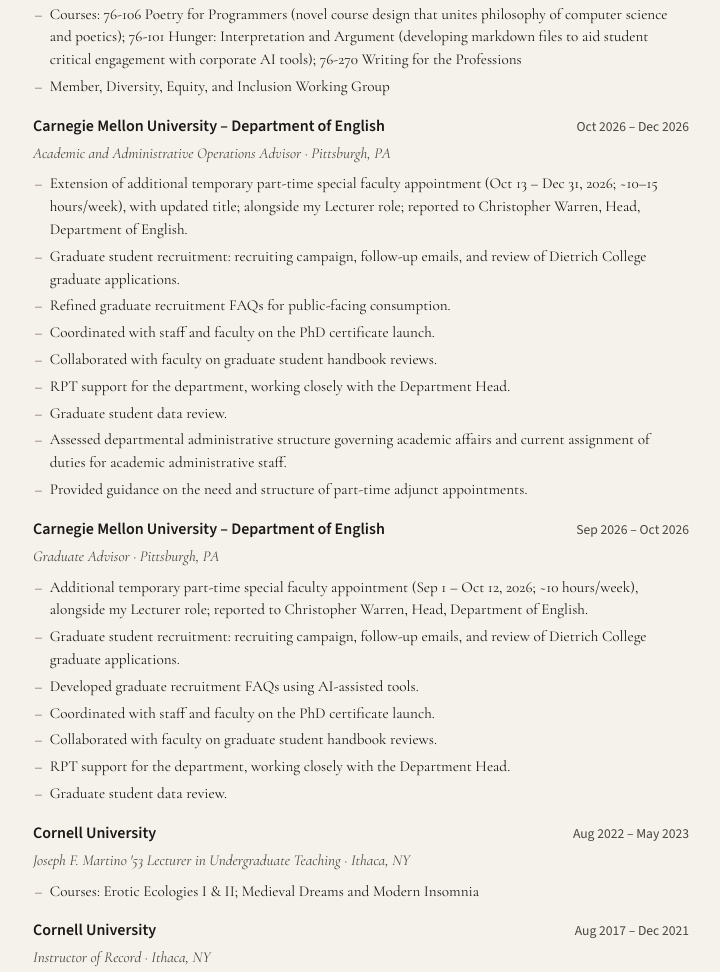
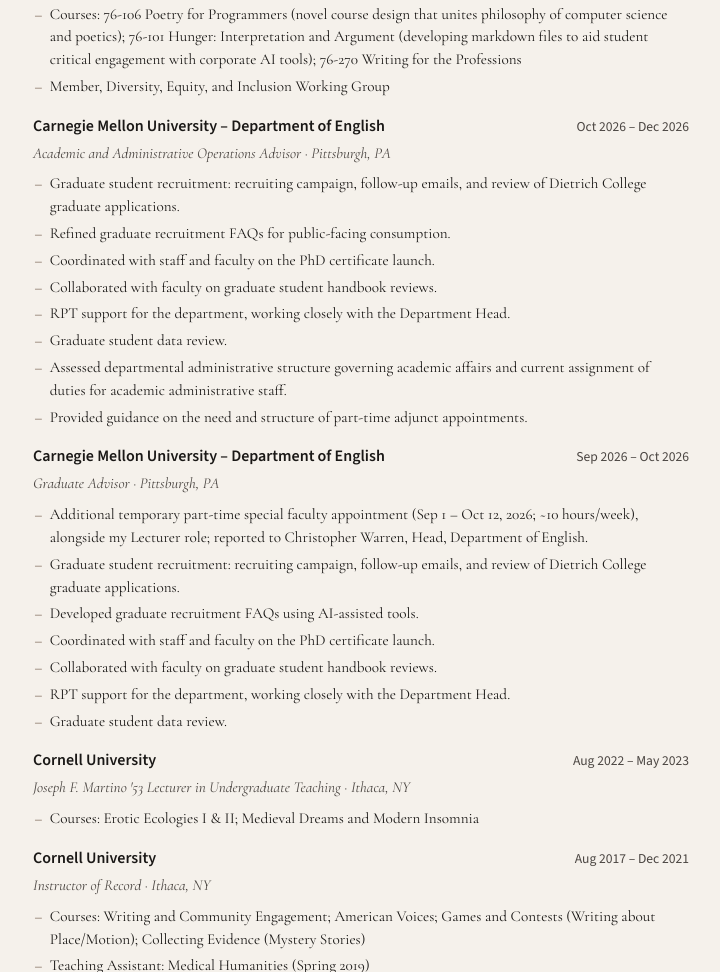
Before and after one commit to buzzcauldron/buzzcauldron.github.io, a plain HTML site: page index.html in a window 1280 px wide. Shown: the part 10261-11233 px from the top of the page, without its empty margins (279-999 px from the left). Drawn offline with nearby package versions, Linux system fonts and the light colour scheme.

Commit message:
Remove extension-contract intro bullets for Operations Advisor.
Drop extension framing on site, full CV, and all job resumes.

```diff
--- a/index.html
+++ b/index.html
@@ -813,7 +813,6 @@ The object of poetry is confessedly to act upon the emotions; and therein is poe
         <h3>Carnegie Mellon University – Department of English <span class="date">Oct 2026 – Dec 2026</span></h3>
         <p class="role">Academic and Administrative Operations Advisor · Pittsburgh, PA</p>
         <ul>
-          <li>Extension of additional temporary part-time special faculty appointment (Oct 13 – Dec 31, 2026; ~10–15 hours/week), with updated title; alongside my Lecturer role; reported to Christopher Warren, Head, Department of English.</li>
           <li>Graduate student recruitment: recruiting campaign, follow-up emails, and review of Dietrich College graduate applications.</li>
           <li>Refined graduate recruitment FAQs for public-facing consumption.</li>
           <li>Coordinated with staff and faculty on the PhD certificate launch.</li>
```
Also changed, not shown: 3 other files.
